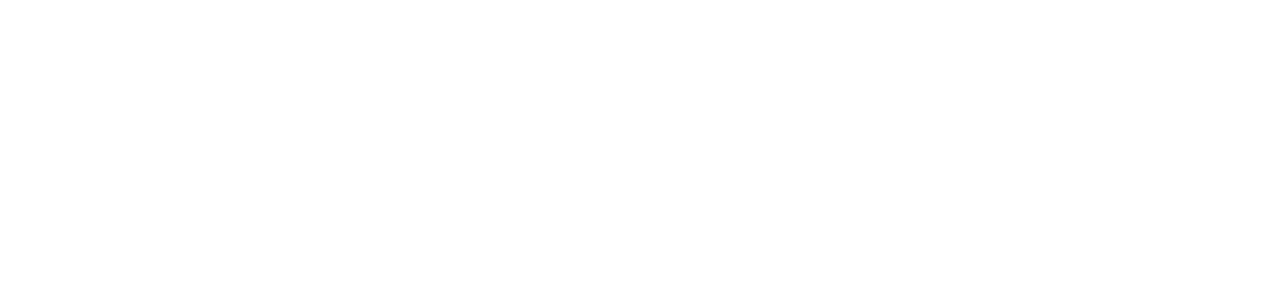
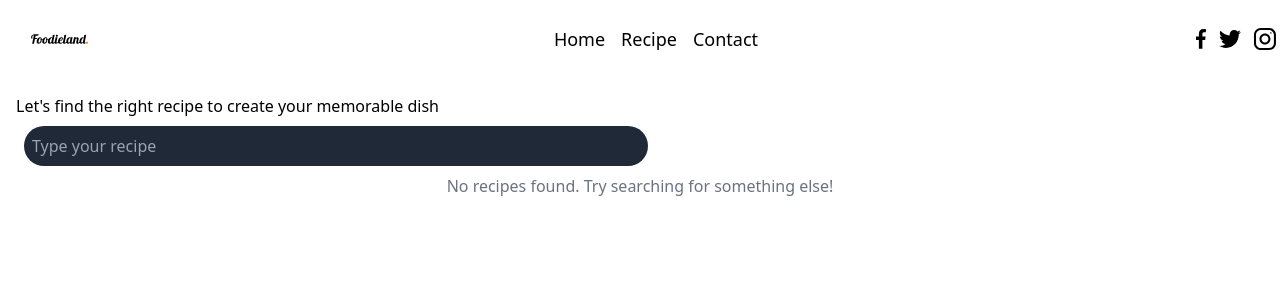
Before and after one commit to PetJs/Recipi, a React (Vite) app: page /recipe in a window 1280 px wide. Before the commit this address had no page. Shown: the top 300 px of the page. Built offline with nearby package versions, Linux system fonts and the light colour scheme.

Commit message:
Adds Search feature

```diff
--- a/src/App.tsx
+++ b/src/App.tsx
@@ -1,7 +1,7 @@
 import { Routes, Route } from "react-router-dom"
 import HomePage from "./pages/homePage"
 import ContactPage from "./pages/contactPage"
-
+import RecipePage from "./pages/recipePage"
 
 function App() {
 
@@ -9,6 +9,7 @@
     <Routes>
       <Route path="/" element={<HomePage/>}></Route>
       <Route path="/contact" element={<ContactPage/>}></Route>
+      <Route path="/recipe" element={<RecipePage/>}></Route>
     </Routes>
   )
 }
--- /dev/null
+++ b/src/pages/recipePage.tsx
@@ -0,0 +1,78 @@
+import { useState } from "react"
+import axiosInstance from "@/api/axios"
+import Logo from "../assets/images/Cooking Template 🟣 by Flowbase.co (Community).svg"
+import Insta from "../assets/images/004-instagram.svg"
+import Facebook from "../assets/images/001-facebook.svg"
+import Twitter from "../assets/images/003-twitter.svg"
+import NavBar from "@/components/layouts/navbar"
+import { Random } from "@/types"
+
+function RecipePage(){
+    const [searchData, setSearchData] = useState<Random[] >([])
+    const [loading, setLoading] = useState(false);
+
+    const Search = async(e: React.ChangeEvent<HTMLInputElement>) => {
+        const query = e.target.value
+        if(!query){
+            setSearchData([])
+            return ;
+        }
+        setLoading(true);
+
+        try{
+            const response = await axiosInstance.get('recipes/complexSearch', {
+                params: {
+                    query,
+                    number: 3
+                }
+            });
+            const results = response.data.results;
+            setSearchData(results);
+        }catch(err){
+            console.log(err)
+        }finally {
+            setLoading(false); // Stop loading
+        }
+    }
+
+
+    return(
+        <div className="h-screen">
+            <NavBar
+                Logo={Logo}
+                Facebook={Facebook}
+                Twitter={Twitter}
+                Insta={Insta}
+            />
+            <div className="relative m-4 ">
+                <h2 className="">Let's find the right recipe to create your memorable dish</h2>
+                <div className="relative">
+                    <input type="text"placeholder="Type your recipe" onChange={Search} className=" bg-gray-800 justify-center w-full md:w-[50%] m-2 p-2 rounded-3xl"  />
+                </div>
+                {loading && (
+                    <p className="text-center text-gray-600">Loading...</p>
+                )}
+                {!loading && searchData.length === 0 && (
+                    <p className="text-center text-gray-500">No recipes found. Try searching for something else!</p>
+                )}
+                {searchData && searchData.length > 0 && (
+                    <div className="grid grid-cols-1 sm:grid-cols-2 lg:grid-cols-3 gap-6 mt-4">
+                        {searchData.map((recipe) => (
+                            <div key={recipe.id} className="card bg-white shadow-md p-4 rounded-lg">
+                                <img
+                                    src={recipe.image}
+                                    alt={recipe.title}
+                                    className="w-full h-40 object-cover rounded-md"
+                                />
+                                <h3 className="text-lg font-semibold mt-2 text-center">{recipe.title}</h3>
+                            </div>
+                        ))}
+                    </div>
+                )}
+            </div>
+
+        </div>
+    )
+}
+
+export default RecipePage
```
